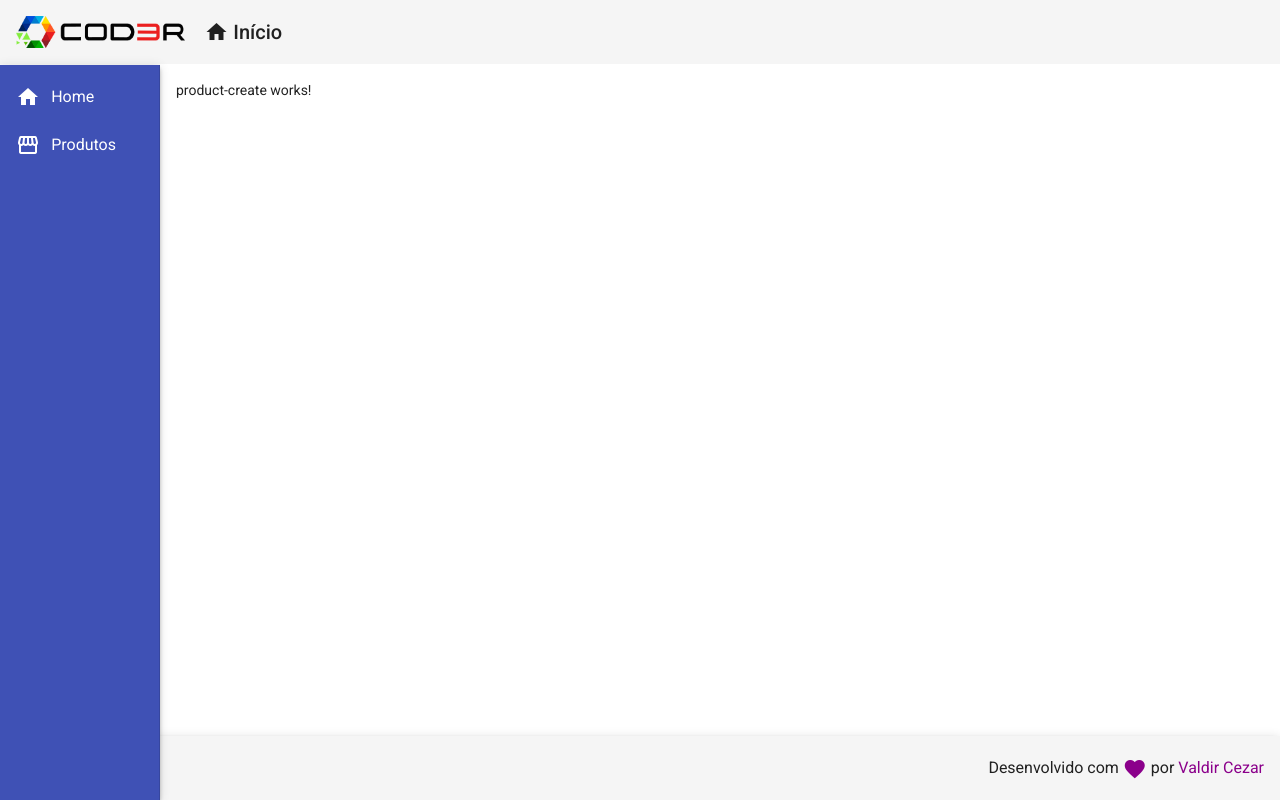
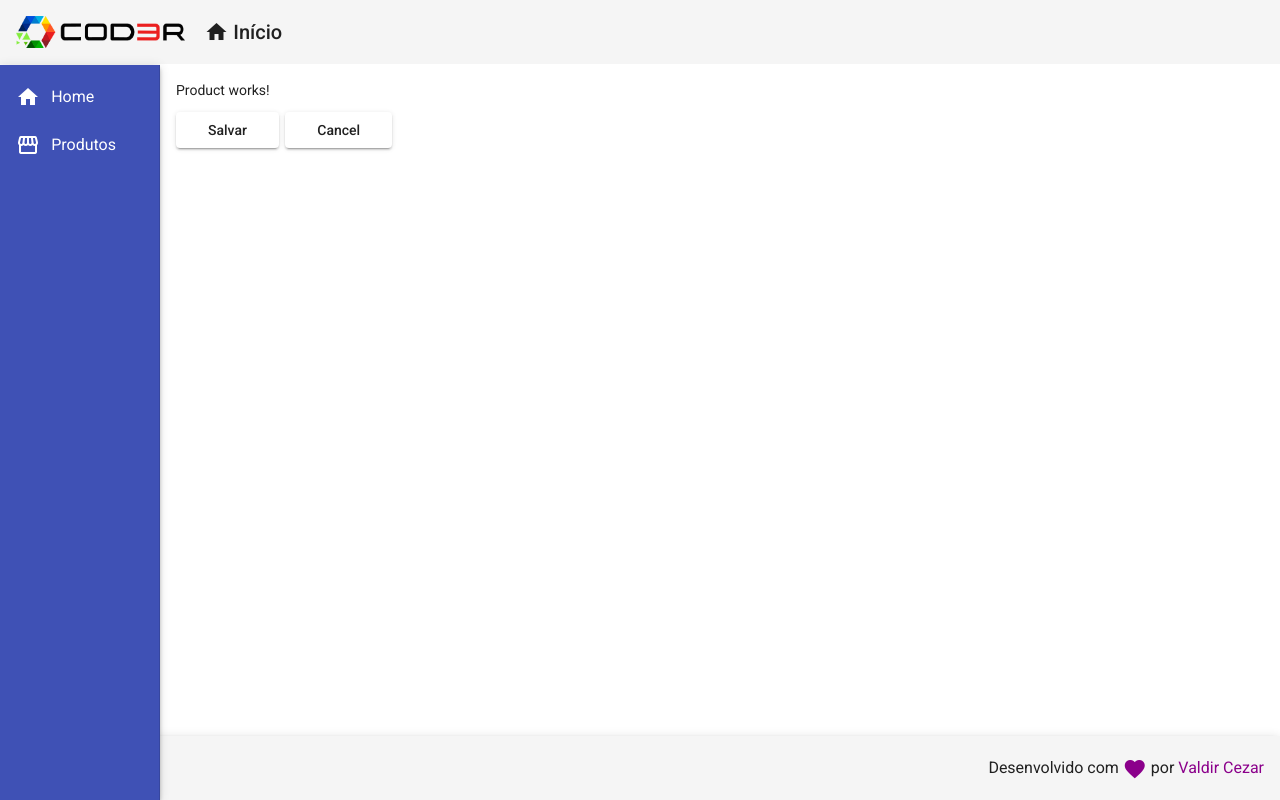
Before and after one commit to ValdirCezar/products-manager-front, an Angular app in the folder frontend/: page /products/create in a window 1280 px wide. Built offline with nearby package versions, Linux system fonts and the light colour scheme.

Commit message:
ProdutService e navegação para produtos

```diff
--- a/frontend/src/app/app-routing.module.ts
+++ b/frontend/src/app/app-routing.module.ts
@@ -1,6 +1,6 @@
 import { NgModule } from '@angular/core';
 import { Routes, RouterModule } from '@angular/router';
-import { ProductCreateComponent } from './components/component/product-create/product-create.component';
+import { ProductCreateComponent } from './components/component/product/product-create/product-create.component';
 import { HomeComponent } from './views/home/home.component';
 import { CrudComponent } from './views/product/crud/crud.component';
 
--- a/frontend/src/app/app.module.ts
+++ b/frontend/src/app/app.module.ts
@@ -1,3 +1,4 @@
+import { MatSnackBarModule } from '@angular/material/snack-bar';
 import { BrowserModule } from "@angular/platform-browser";
 import { NgModule } from "@angular/core";
 
@@ -15,7 +16,7 @@ import { MatListModule } from '@angular/material/list';
 import { HomeComponent } from './views/home/home.component';
 import { MatCardModule } from '@angular/material/card';
 import { CrudComponent } from './views/product/crud/crud.component';
-import { ProductCreateComponent } from './components/component/product-create/product-create.component';
+import { ProductCreateComponent } from './components/component/product/product-create/product-create.component';
 import { MatButtonModule } from '@angular/material/button';
 
 @NgModule({
@@ -28,7 +29,8 @@ import { MatButtonModule } from '@angular/material/button';
     MatSidenavModule,
     MatListModule,
     MatCardModule,
-    MatButtonModule
+    MatButtonModule,
+    MatSnackBarModule
   ],
   providers: [],
   bootstrap: [AppComponent],
--- a/frontend/src/app/components/component/product-create/product-create.component.html
+++ /dev/null
@@ -1 +0,0 @@
-<p>product-create works!</p>
--- a/frontend/src/app/components/component/product-create/product-create.component.ts
+++ /dev/null
@@ -1,15 +0,0 @@
-import { Component, OnInit } from '@angular/core';
-
-@Component({
-  selector: 'app-product-create',
-  templateUrl: './product-create.component.html',
-  styleUrls: ['./product-create.component.css']
-})
-export class ProductCreateComponent implements OnInit {
-
-  constructor() { }
-
-  ngOnInit(): void {
-  }
-
-}
--- /dev/null
+++ b/frontend/src/app/components/component/product/product-create/product-create.component.css
@@ -0,0 +1,4 @@
+button {
+    padding: 0 2rem;
+    margin-right: .4rem;
+}
--- /dev/null
+++ b/frontend/src/app/components/component/product/product-create/product-create.component.html
@@ -0,0 +1,9 @@
+<p>Product works!</p>
+
+<button mat-raised-button (click)="createProduct()" >
+  Salvar
+</button>
+
+<button mat-raised-button (click)="cancel()">
+  Cancel
+</button>
--- /dev/null
+++ b/frontend/src/app/components/component/product/product-create/product-create.component.ts
@@ -0,0 +1,22 @@
+import { Component, OnInit } from "@angular/core";
+import { Router } from "@angular/router";
+import { ProductService } from "src/app/components/product/product.service";
+
+@Component({
+  selector: "app-product-create",
+  templateUrl: "./product-create.component.html",
+  styleUrls: ["./product-create.component.css"],
+})
+export class ProductCreateComponent implements OnInit {
+  constructor(private productService: ProductService, private router: Router) {}
+
+  ngOnInit(): void {}
+
+  createProduct(): void {
+    this.productService.showMessageCreated("Operação realizada com sucesso!");
+  }
+
+  cancel(): void {
+    this.router.navigate(["/products"]);
+  }
+}
--- /dev/null
+++ b/frontend/src/app/components/product/product.model.ts
@@ -0,0 +1,5 @@
+export interface Product {
+  id?: number;
+  nome: string;
+  price: number;
+}
--- /dev/null
+++ b/frontend/src/app/components/product/product.service.ts
@@ -0,0 +1,17 @@
+import { Injectable } from "@angular/core";
+import { MatSnackBar } from "@angular/material/snack-bar";
+
+@Injectable({
+  providedIn: "root",
+})
+export class ProductService {
+  constructor(private snackBar: MatSnackBar) {}
+
+  showMessageCreated(msg: string) {
+    this.snackBar.open(msg, "Close", {
+      verticalPosition: "top",
+      horizontalPosition: "right",
+      duration: 3000,
+    });
+  }
+}
```
Also changed, not shown: frontend/src/app/components/component/product-create/product-create.component.css (deleted).
